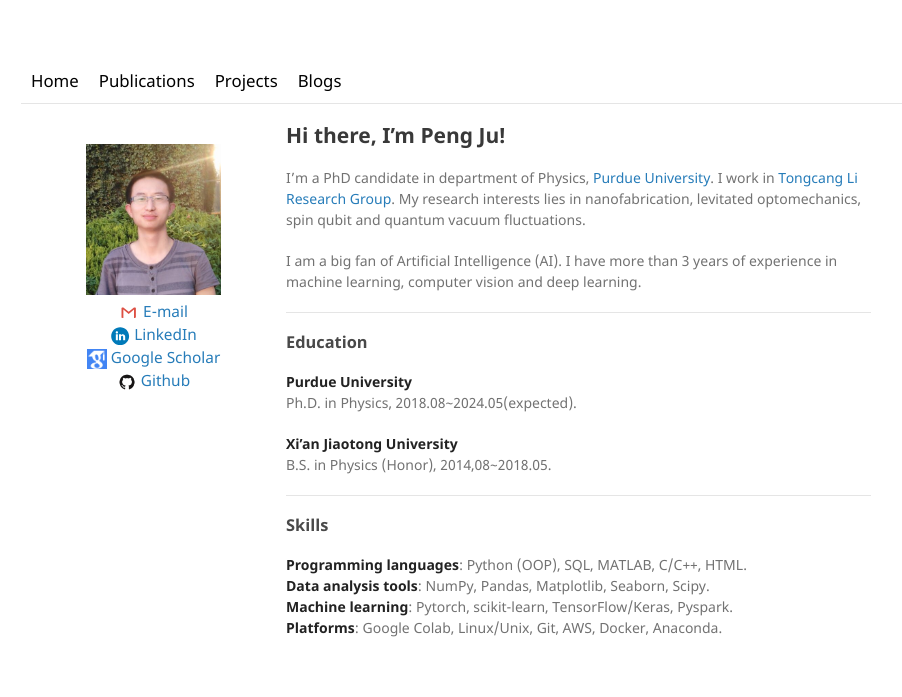
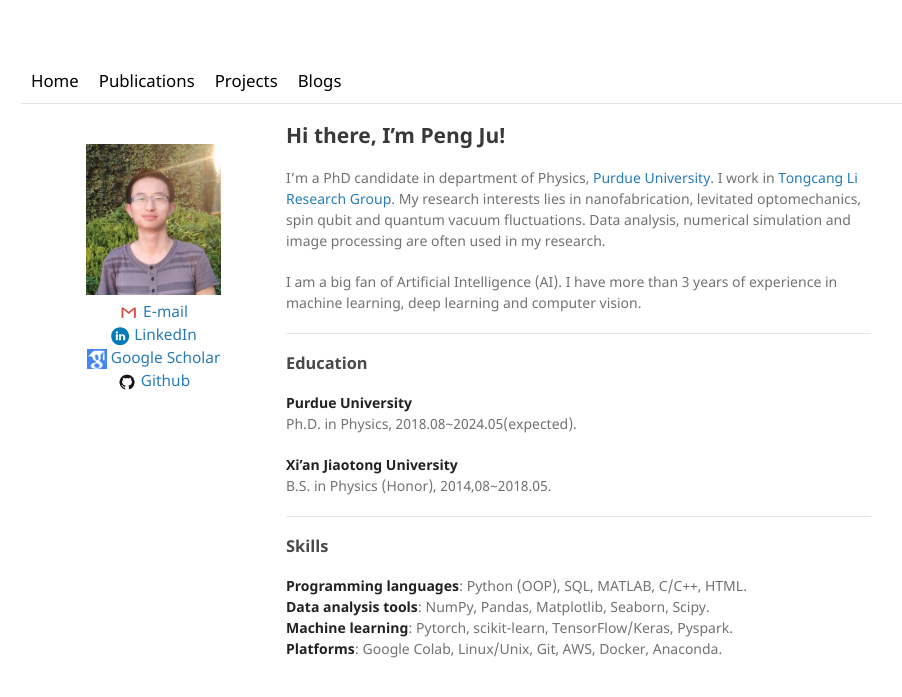
Before and after one commit to peng-ju/peng-ju.github.io, a Jekyll site: the page built from index.md, in a window 1280 px wide. Shown: the top 697 px of the page, without its empty margins (119-1021 px from the left). Built offline with Jekyll 4.4.1, drawn with Linux system fonts in a browser that asks for light colours.

Commit message:
Update index.md

```diff
--- a/index.md
+++ b/index.md
@@ -4,9 +4,9 @@ title: Peng Ju
 ---
 ## Hi there, I'm Peng Ju!
 
-I'm a PhD candidate in department of Physics, [Purdue University](https://www.purdue.edu/). I work in [Tongcang Li Research Group](https://sites.google.com/site/litongcang). My research interests lies in nanofabrication, levitated optomechanics, spin qubit and quantum vacuum fluctuations.
+I'm a PhD candidate in department of Physics, [Purdue University](https://www.purdue.edu/). I work in [Tongcang Li Research Group](https://sites.google.com/site/litongcang). My research interests lies in nanofabrication, levitated optomechanics, spin qubit and quantum vacuum fluctuations. Data analysis, numerical simulation and image processing are often used in my research.
 
-I am a big fan of Artificial Intelligence (AI). I have more than 3 years of experience in machine learning, computer vision and deep learning.
+I am a big fan of Artificial Intelligence (AI). I have more than 3 years of experience in machine learning, deep learning and computer vision.
 
 ---
 ### Education
```
